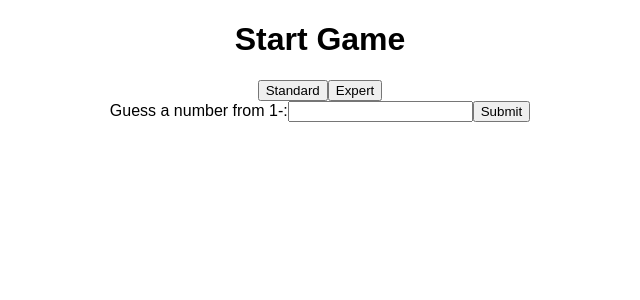
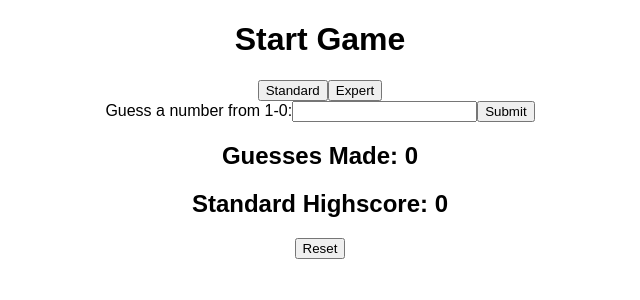
Before and after one commit to Leslyp/guessinggamerepo, a React (Create React App) app in the folder guessinggame/: page / in a window 1280 px wide. Shown: the top 300 px of the page, without its empty margins (320-960 px from the left). Built offline with nearby package versions, Linux system fonts and the light colour scheme.

Commit message:
update final

```diff
--- a/guessinggame/src/App.js
+++ b/guessinggame/src/App.js
@@ -13,7 +13,7 @@
 // Have a reset button if the user gets tired of trying.
 
 import React, { Component } from 'react';
-import GameContainer from './GameContainer';
+import UserStats from './UserStats';
 import InitState from './InitState';
 import './App.css';
 
@@ -21,6 +21,9 @@ class App extends Component {
   constructor(){
     super();
     this.changeGameType = this.changeGameType.bind(this);
+    this.handleSubmit = this.handleSubmit.bind(this);
+    this.updateCurrentInput = this.updateCurrentInput.bind(this);
+    this.resetGame = this.resetGame.bind(this);
     this.state = InitState;
   }
 
@@ -29,18 +32,67 @@ class App extends Component {
   changeGameType(type, max){
     let stateCopy = Object.assign({}, this.state);
     let randomNumber =  Math.floor(Math.random() * (max + 1));
-    const gameType = this.state.game.gameType;
-    const targetNumber = this.state.game.targetNumber;
+    const gameType = this.state.gameType;
+    const targetNumber = this.state.targetNumber;
+    const maxNum = this.state.maxNum;
     stateCopy.targetNumber = randomNumber;
     stateCopy.gameType = type;
+    stateCopy.maxNum = max;
+    console.log("rando: ",randomNumber);
     this.setState(
-      stateCopy,
+      stateCopy
     );
   }
 
+  handleSubmit(event){
+    // COPY OF STATE - STATECOPY
+    let stateCopy = Object.assign({}, this.state);
+    let currentInput = stateCopy.currentInput;
+    let guess = currentInput;
+    let targetNum = stateCopy.targetNumber;
+    let standardHigh = stateCopy.standardHigh;
+    let expertHigh = stateCopy.expertHigh;
+    stateCopy.guessCount++;
+
+    // if user guesses target num congrat. them
+    if(guess == targetNum) {
+      alert("WINNER");
+    } else if(guess <= targetNum){
+      alert("Too low, guess again");
+    } else if(guess >= targetNum){
+      alert("Too high, guess again");
+    }
+
+    // reset current comment
+    stateCopy.currentInput = "";
+    // UPDATE STATE WITH STATECOPY
+    this.setState(stateCopy);
+  }
+
+  updateCurrentInput(event){
+   const userGuess = event.target.value;
+
+   this.setState({
+     currentInput: userGuess,
+   });
+  }
+
+  resetGame(){
+    console.log("reset");
+    this.setState({
+      currentInput: '',
+      gameType: "",
+      maxNum: 0,
+      targetNumber: 0,
+      guessCount: 0,
+      currentMessage: '',
+      gamesPlayed: 0,
+      standardHigh: 0,
+      expertHigh: 0,
+    })
+  }
 
   render(){
-
     return (
       <div className="App">
         <div className="startpage">
@@ -50,9 +102,20 @@ class App extends Component {
             <button onClick={()=>{this.changeGameType("expert", 100)}}>Expert</button>
           </section>
         </div>
-        <GameContainer
-          maxNum={this.state.game.maxNum}
-        />
+
+        <div className="gamecontainer">
+            <section className="inputcontainer">
+              <label htmlFor="userguess">Guess a number from 1-{this.state.maxNum}:
+              <input type="text" id="userguess" name="userguess" value={this.state.currentInput} onChange={this.updateCurrentInput} /></label>
+              <button className="submitbtn" onClick={this.handleSubmit}>Submit</button>
+            </section>
+        </div>
+        <div className="UserStats">
+          <UserStats
+            guessCount={this.state.guessCount}
+            resetGame={this.resetGame}
+          />
+        </div>
       </div>
     );
   }
--- a/guessinggame/src/GameContainer.js
+++ /dev/null
@@ -1,43 +0,0 @@
-import React, { Component } from 'react';
-
-class GameContainer extends Component{
-	constructor(){
-		super();
-		this.handleSubmit = this.handleSubmit.bind(this);
-		this.updateCurrentInput = this.updateCurrentInput.bind(this);
-		this.state = {
-			currentInput: "",
-		}
-	}
-
-  updateCurrentInput(event){
-	  const userguess = event.target.value;
-	  this.setState({
-	    currentInput: userguess,
-	  });
-  }
-
-  handleSubmit(event){
-	  // COPY OF STATE - STATECOPY
-	  let stateCopy = Object.assign({}, this.state);
-
-	  // reset current comment
-	  stateCopy.currentInput = "";
-	  // UPDATE STATE WITH STATECOPY
-	  this.setState(stateCopy);
-  }
-
-	render(){
-		return(
-			<div className="gamecontainer">
-				<section className="inputcontainer">
-					<label htmlFor="userguess">Guess a number from 1-{this.props.maxNum}:
-					<input type="text" id="userguess" name="userguess" value={this.state.currentInput} onChange={this.updateCurrentInput} /></label>
-					<button className="submitbtn" onClick={this.handleSubmit}>Submit</button>
-				</section>
-			</div>
-		);
-	}
-}
-
-export default GameContainer;
--- a/guessinggame/src/InitState.js
+++ b/guessinggame/src/InitState.js
@@ -2,19 +2,15 @@ import React from 'react';
 
 // what data is needed in game
 const initState = {
-  game: {
-    gameType: "standard",
-    targetNumber: 0,
-    guesses: 0,
-    currentGuess: '',
-    currentMessage: '',
-    gamesPlayed: 0,
-    offerPlayAgain: false,
-    highScore: {
-      standard: 0,
-      expert: 0,
-    }
-  }
+  currentInput: '',
+  gameType: "",
+  maxNum: 0,
+  targetNumber: 0,
+  guessCount: 0,
+  currentMessage: '',
+  gamesPlayed: 0,
+  standardHigh: 0,
+  expertHigh: 0,
 };
 
 export default initState;
--- /dev/null
+++ b/guessinggame/src/UserStats.js
@@ -0,0 +1,13 @@
+import React from 'react';
+
+function UserStats(props){
+  return(
+    <div className="showStats">
+      <h2>Guesses Made: {props.guessCount}</h2>
+      <h2>Standard Highscore: {props.guessCount}</h2>
+      <button className="resetbtn" onClick={props.resetGame}>Reset</button>
+    </div>
+  );
+}
+
+export default UserStats;
```
